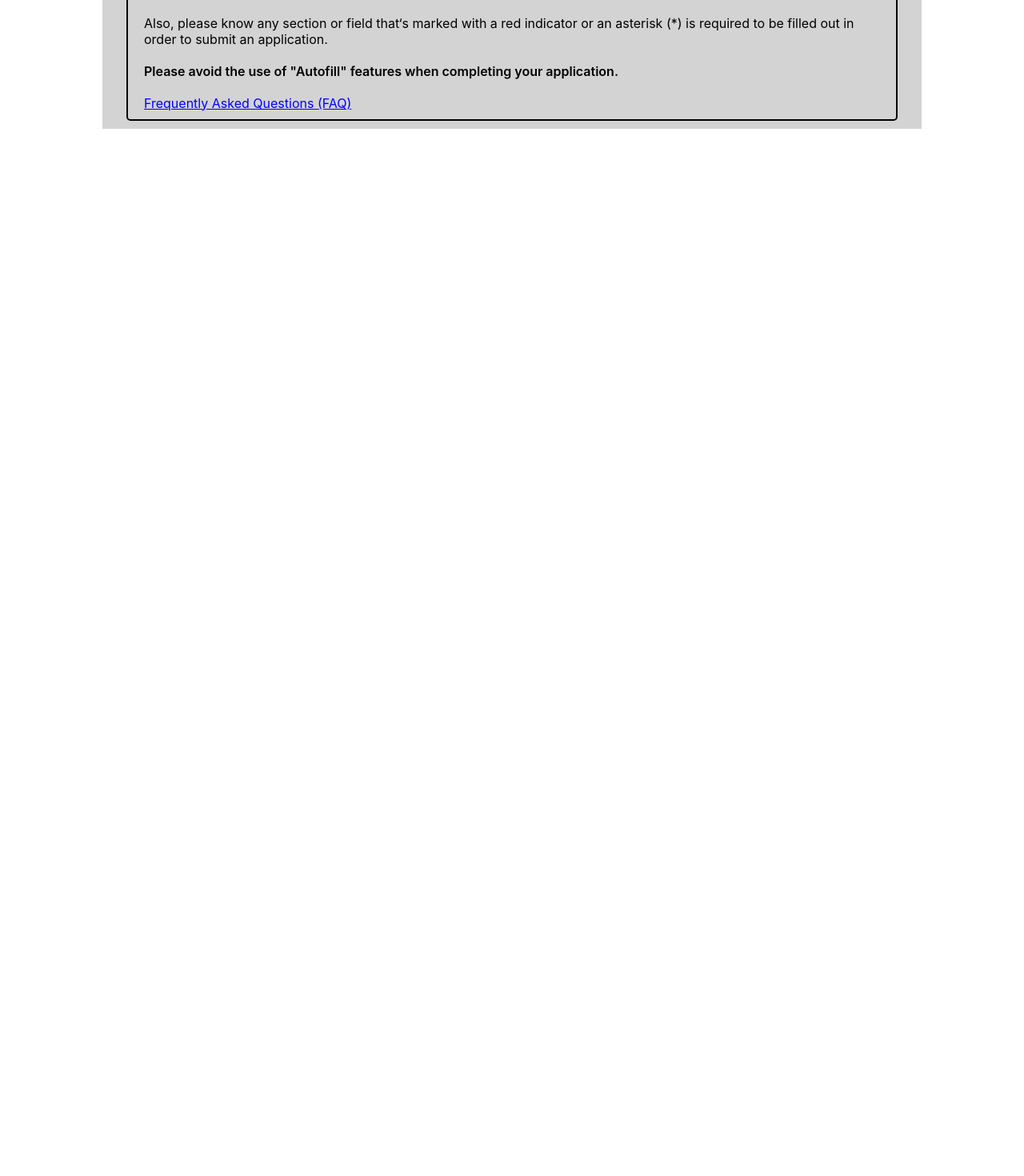
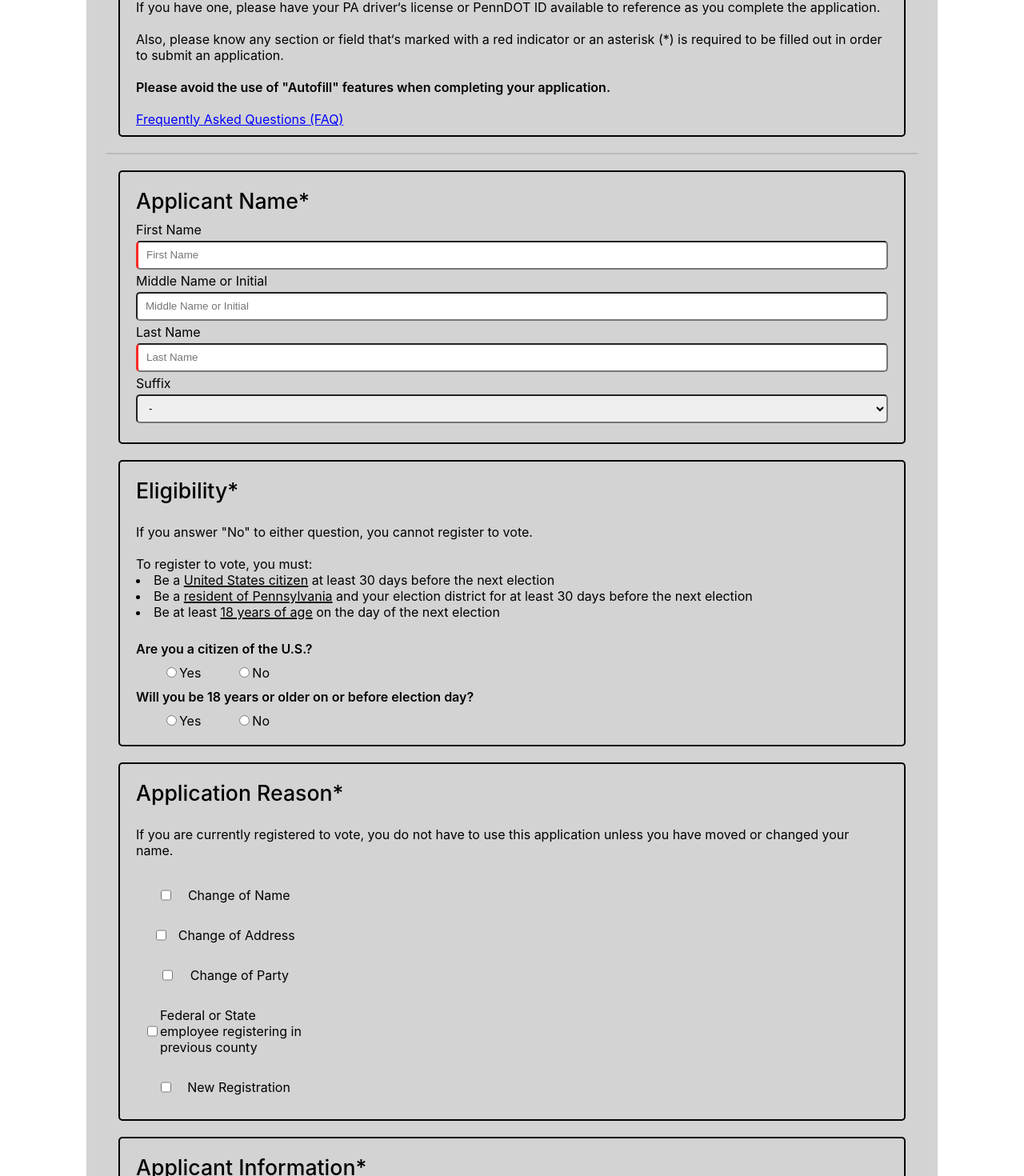
Before and after one commit to aquafenaa/pa-votes, a React (Create React App) app: page / in a window 1280 px wide. Shown: the part 572-2042 px from the top of the page at 80% size. Before the commit the page ends 800 px from the top, so only its background shows below. Built offline with nearby package versions, Linux system fonts and the light colour scheme.

Commit message:
Draft commit

```diff
--- a/src/App.css
+++ b/src/App.css
@@ -30,6 +30,8 @@ u {
   justify-self: center;
   justify-content: center;
 
+  padding: 20px;
+
   width: 80%;
 }
 
@@ -38,7 +40,88 @@ u {
   border-radius: 5px;
   height: 100%;
 
+  margin: 10px 20px;
   padding: 10px 20px;
+}
 
-  margin: 10px 30px;
+.break {
+  height: 0px;
+  width: 99%;
+
+  opacity: 30%;
+
+  border: 0.25px solid gray;
+  border-radius: 90px;
+
+  margin: 10px 0px;
+
+  align-self: center;
 }
+
+.header {
+  font-size: 20pt;
+  font-weight: 500;
+
+  margin: 0 0 10px 0;
+}
+
+.flex-vert {
+  display: flex;
+  flex-direction: column;
+}
+.flex-row {
+  display: flex;
+  flex-direction: row;
+}
+
+
+.form-field {
+  border: 2px solid black;
+  border-radius: 5px;
+
+  display: flex;
+  flex-direction: column;
+
+  margin: 10px 20px;
+
+  padding: 20px;
+}
+
+.question {
+  margin-top: 10px;
+}
+
+.answers {
+  display: flex;
+
+  gap: 10px;
+  margin-top: 10px;
+
+  justify-content: space-evenly;
+
+}
+
+.button-label {
+  display: flex;
+
+  width: 200px;
+  padding: 10px;
+
+  justify-content: space-evenly;
+}
+.button-label:hover {
+  cursor: pointer;
+}
+
+.text-input {
+  border: 2px inset light-dark(rgb(118, 118, 118), rgb(133, 133, 133));
+  border-radius: 5px;
+
+  margin: 4px 0;
+  padding: 1px 2px 1px 10px;
+
+  height: 30px;
+}
+.text-input:required {
+  border-left: 3px solid #f62c25;
+}
--- a/src/App.tsx
+++ b/src/App.tsx
@@ -1,16 +1,21 @@
 /* eslint-disable react/jsx-one-expression-per-line */
 import React from 'react';
 
+import FormField from './modules/FormField';
+import BinaryInput from './modules/BinaryRadioInput';
+import ApplicationReason from './sections/ApplicationReason';
+
 import './App.css';
+import AboutSection from './sections/AboutSection';
 
-function App() {
+export default function App() {
   return (
     <div className="document">
       <div className="text">
         <p className="warning">
-          This website will undergo scheduled system maintenance on Friday, August 1 from 5 p.m. until 9 p.m. While the website will remain accessible, users may experience brief interruptions or slower load times during this period. We appreciate your understanding.<br />
+          <u>Maintenance</u>: This website will undergo scheduled system maintenance on Friday, August 1 from 5 p.m. until 9 p.m. While the website will remain accessible, users may experience brief interruptions or slower load times during this period. We appreciate your understanding.<br />
           <br />
-          <u>Deadline Alert</u>: <b>10/20/2025</b> is the last day to register before the 11/04/2025 election.<br />
+          <u>Deadline Notice</u>: <b>10/20/2025</b> is the last day to register before the 11/04/2025 election.<br />
           <br />
           If you are not a U.S. citizen and a resident of Pennsylvania at least 30 days before the next election, you CANNOT register to vote.<br />
           <br />
@@ -20,12 +25,13 @@ function App() {
       <p className="text">
         Your registration is not complete until processed and accepted by your county voter registration office.<br />
         <br />
-        To vote in the next election, you must complete your application by 10/20/2025. You can submit your application:<br />
+        To vote in the next election, you must complete your application by 10/20/2025.<br />
         <br />
-        <li>On this web site </li>
+        You can submit your application:<br />
+        <li>On this website </li>
         <li>Delivered to your county voter registration office.</li>
         <li>By mail to your county voter registration office, received by 10/20/2025.</li>
-        Click here to download a <a target="./" href="https://www.pa.gov/content/dam/copapwp-pagov/en/vote/resources/documents-and-forms/Voter_Registration_Application_English.pdf">blank voter registration form</a>
+        Click here to download a blank <a target="./" href="https://www.pa.gov/content/dam/copapwp-pagov/en/vote/resources/documents-and-forms/Voter_Registration_Application_English.pdf">voter registration form.</a>
         <li>
           If you are on active duty in the military, or you are a hospitalized or bedridden veteran, you can register at any time.
           See <a href="https://www.fvap.gov">www.fvap.gov</a> for more information.<br />
@@ -37,10 +43,73 @@ function App() {
         <br />
         <b>Please avoid the use of &quot;Autofill&quot; features when completing your application.</b><br />
         <br />
-        <a href="https://www.pa.gov/agencies/vote/voter-support/elections-faqs#googtrans(en)">Frequently Asked Questions (FAQ)</a>
+        <a href="https://www.pa.gov/agencies/vote/voter-support/elections-faqs">Frequently Asked Questions (FAQ)</a>
       </p>
+      <div className="break" />
+
+      <FormField title="Applicant Name" required>
+        <label className="flex-vert" htmlFor="firstName">
+          First Name
+          <input
+            className="text-input"
+            id="firstName"
+            placeholder="First Name"
+            maxLength={30}
+            type="text"
+            required
+          />
+        </label>
+        <label className="flex-vert" htmlFor="middleName">
+          Middle Name or Initial
+          <input
+            className="text-input"
+            id="middleName"
+            placeholder="Middle Name or Initial"
+            maxLength={30}
+            type="text"
+          />
+        </label>
+        <label className="flex-vert" htmlFor="lastName">
+          Last Name
+          <input
+            className="text-input"
+            id="lastName"
+            placeholder="Last Name"
+            maxLength={30}
+            type="text"
+            required
+          />
+        </label>
+        <label className="flex-vert" htmlFor="suffix">
+          Suffix
+          <select style={{ height: '36px' }} className="text-input" id="suffix">
+            <option value="none">-</option>
+            <option value="Jr">Jr.</option>
+            <option value="Sr">Sr.</option>
+            <option value="I">I</option>
+            <option value="II">II</option>
+            <option value="III">III</option>
+            <option value="IV">IV</option>
+            <option value="V">V</option>
+            <option value="VI">VI</option>
+            <option value="VII">VII</option>
+          </select>
+        </label>
+      </FormField>
+      <FormField title="Eligibility" required>
+        <p>
+          If you answer &quot;No&quot; to either question, you cannot register to vote.<br />
+          <br />
+          To register to vote, you must:<br />
+          <li>Be a <u>United States citizen</u> at least 30 days before the next election</li>
+          <li>Be a <u>resident of Pennsylvania</u> and your election district for at least 30 days before the next election</li>
+          <li>Be at least <u>18 years of age</u> on the day of the next election</li>
+        </p>
+        <BinaryInput title="Are you a citizen of the U.S.?" />
+        <BinaryInput title="Will you be 18 years or older on or before election day?" />
+      </FormField>
+      <ApplicationReason />
+      <AboutSection />
     </div>
   );
 }
-
-export default App;
--- /dev/null
+++ b/src/modules/BinaryRadioInput.tsx
@@ -0,0 +1,38 @@
+import React, { useState } from 'react';
+
+export default function BinaryInput({ title }: { title: string }) {
+  const [value, setValue] = useState(0);
+
+  const clickYes = () => {
+    setValue(1);
+  };
+  const clickNo = () => {
+    setValue(2);
+  };
+
+  return (
+    <span className="question flex-vert">
+      <b>{title}</b>
+      <div style={{ maxWidth: '200px' }} className="answers">
+        <label htmlFor={`${title}-yes`}>
+          <input
+            id={`${title}-yes`}
+            type="radio"
+            checked={value === 1}
+            onChange={clickYes}
+          />
+          Yes
+        </label>
+        <label htmlFor={`${title}-no`}>
+          <input
+            id={`${title}-no`}
+            type="radio"
+            checked={value === 2}
+            onChange={clickNo}
+          />
+          No
+        </label>
+      </div>
+    </span>
+  );
+}
--- a/src/modules/FormField.tsx
+++ b/src/modules/FormField.tsx
@@ -1,9 +1,24 @@
-import React from 'react';
+/* eslint-disable react/require-default-props */
+import React, { ReactNode } from 'react';
 
-export default function FormField() {
+import '../App.css';
+
+interface FormFieldProps {
+  title: string;
+  required?: boolean;
+  children: ReactNode;
+}
+
+function FormField({ title, required = false, children = null }: FormFieldProps) {
   return (
-    <div>
-      didf
-    </div>
+    <form className="form-field">
+      <h3 className="header">
+        {title}
+        { required ? '*' : '' }
+      </h3>
+      {children}
+    </form>
   );
 }
+
+export default FormField;
--- /dev/null
+++ b/src/modules/MultiCheckInput.tsx
@@ -0,0 +1,18 @@
+import React, { ReactNode } from 'react';
+
+interface MultiCheckInputProps {
+  otherTitle: string,
+  children: ReactNode;
+}
+
+export default function MultipleRadioInput({ otherTitle, children = null }: MultiCheckInputProps) {
+  return (
+    <span className="answers flex-vert">
+      {children}
+      <label className="button-label hover" htmlFor={`${otherTitle}-other-option`}>
+        <input className="hover" id={`${otherTitle}-other-option`} type="checkbox" />
+        {otherTitle}
+      </label>
+    </span>
+  );
+}
--- /dev/null
+++ b/src/sections/AboutSection.tsx
@@ -0,0 +1,10 @@
+import React from 'react';
+import FormField from '../modules/FormField';
+
+export default function AboutSection() {
+  return (
+    <FormField title="Applicant Information" required>
+      flskjdf
+    </FormField>
+  );
+}
--- /dev/null
+++ b/src/sections/ApplicationReason.tsx
@@ -0,0 +1,30 @@
+import React from 'react';
+
+import FormField from '../modules/FormField';
+import MultipleRadioInput from '../modules/MultiCheckInput';
+
+export default function ApplicationReason() {
+  return (
+    <FormField title="Application Reason" required>
+      <p>If you are currently registered to vote, you do not have to use this application unless you have moved or changed your name.</p>
+      <MultipleRadioInput otherTitle="New Registration">
+        <label className="button-label hover" htmlFor="change-name">
+          <input id="change-name" className="hover" type="checkbox" />
+          Change of Name
+        </label>
+        <label className="button-label hover" htmlFor="change-address">
+          <input id="change-address" type="checkbox" />
+          Change of Address
+        </label>
+        <label className="button-label hover" htmlFor="change-party">
+          <input id="change-party" className="hover" type="checkbox" />
+          Change of Party
+        </label>
+        <label className="button-label hover" htmlFor="employee">
+          <input id="employee" className="hover" type="checkbox" />
+          Federal or State employee registering in previous county
+        </label>
+      </MultipleRadioInput>
+    </FormField>
+  );
+}
```
Also changed, not shown: 1 other file (tests, documents, lock files or other folders).
